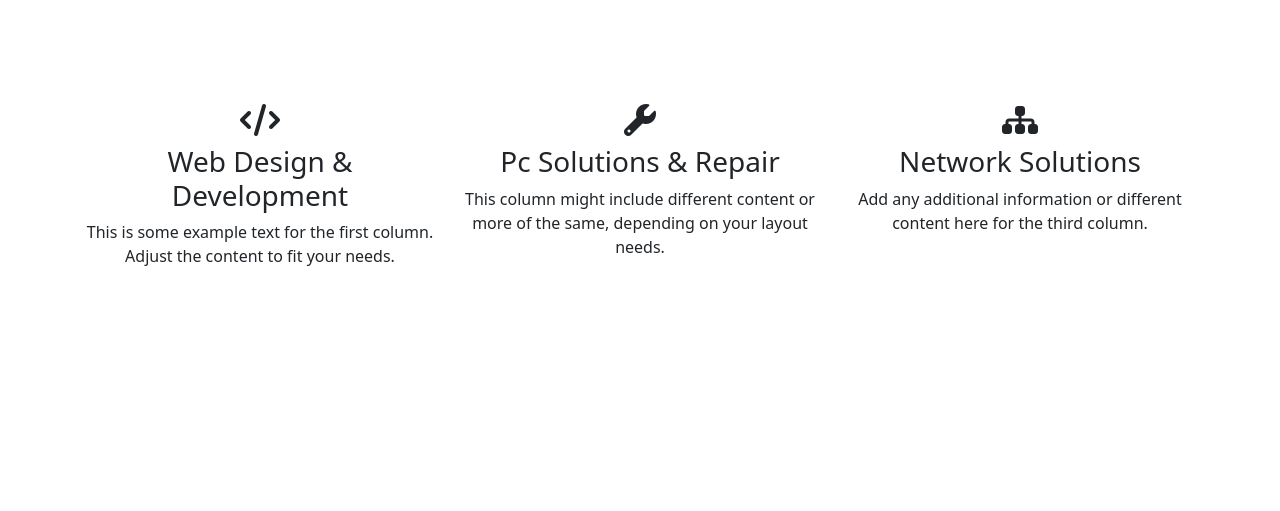
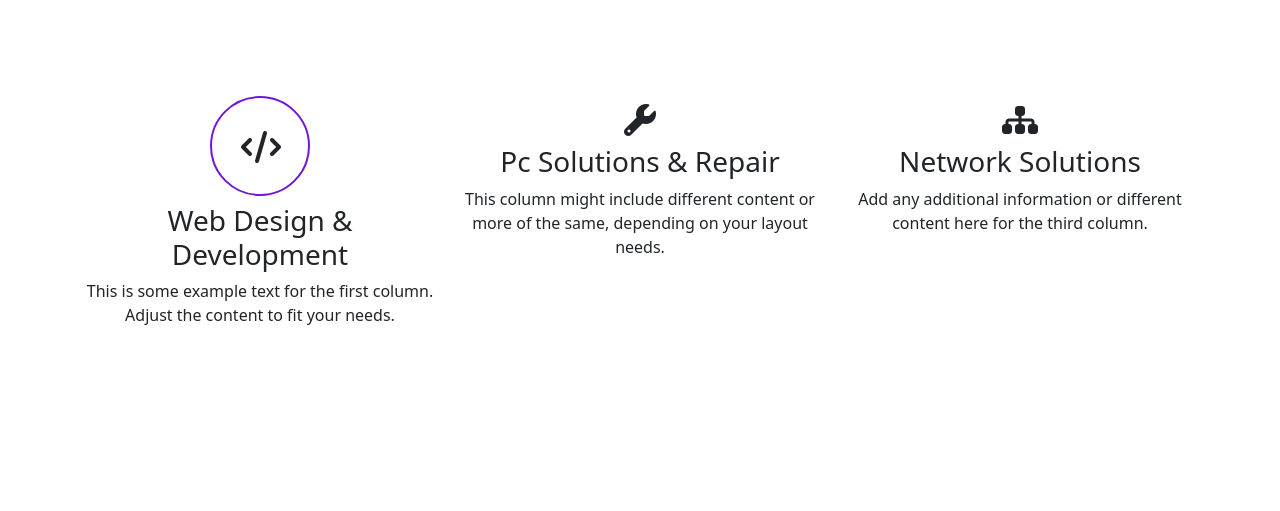
Before and after one commit to jav-sketch/bytesize_interactive_site, a Django app: page / in a window 1280 px wide. Shown: the part 856-1367 px from the top of the page. Run offline with Django 5.2, Linux system fonts and the light colour scheme; some libraries are stand-ins or nearby versions.

Commit message:
CSS update

```diff
--- a/static/css/styles.css
+++ b/static/css/styles.css
@@ -76,3 +76,13 @@
 .cover-container {
     max-width: 42em;
 }
+
+.circle {
+    width: 100px;
+    height: 100px;
+    padding: 25px 5px;
+    margin: auto;
+    border-radius: 50%;
+    /* background-color: #4009f7; */
+    border: 2px solid #7215db;
+}
--- a/templates/index.html
+++ b/templates/index.html
@@ -25,15 +25,19 @@
         <div class="row">
             <!-- Column 1 -->
             <div class="col-md-4">
+                <div class="circle">
                     <i class="fa-solid fa-code fa-2xl p-4"></i>
-            <h3>Web Design & Development</h2>
+                </div>
+
+                <h3 class="pt-2">Web Design & Development</h2>
                     <p>This is some example text for the first column. Adjust the content to fit your needs.</p>
             </div>
             <!-- Column 2 -->
             <div class="col-md-4">
                 <i class="fa-solid fa-wrench fa-2xl p-4"></i>
                 <h3>Pc Solutions & Repair</h2>
-            <p>This column might include different content or more of the same, depending on your layout needs.</p>
+                    <p>This column might include different content or more of the same, depending on your layout needs.
+                    </p>
             </div>
             <!-- Column 3 -->
             <div class="col-md-4">
```
Lines whose indentation alone changed are shown as unchanged.
